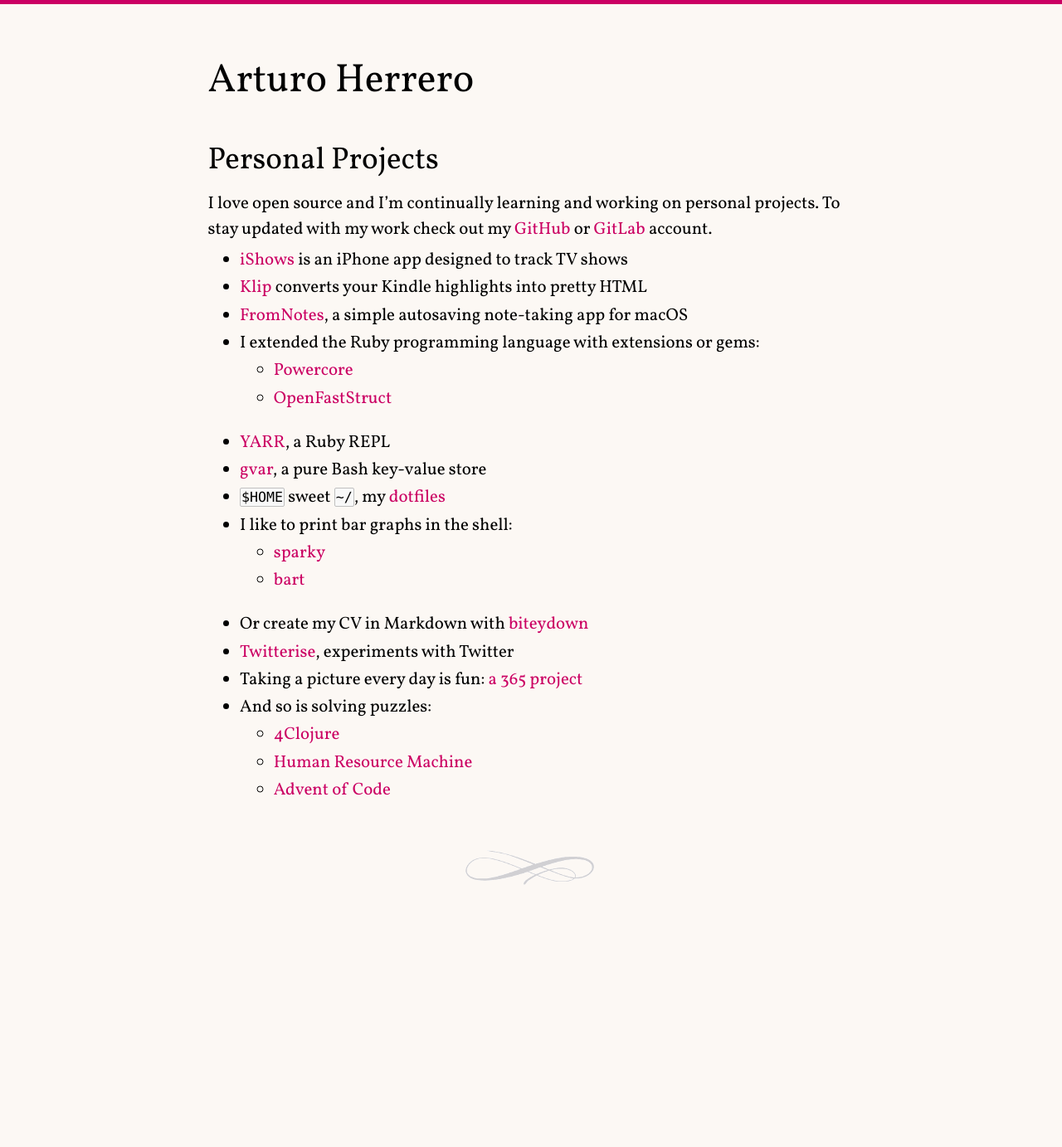
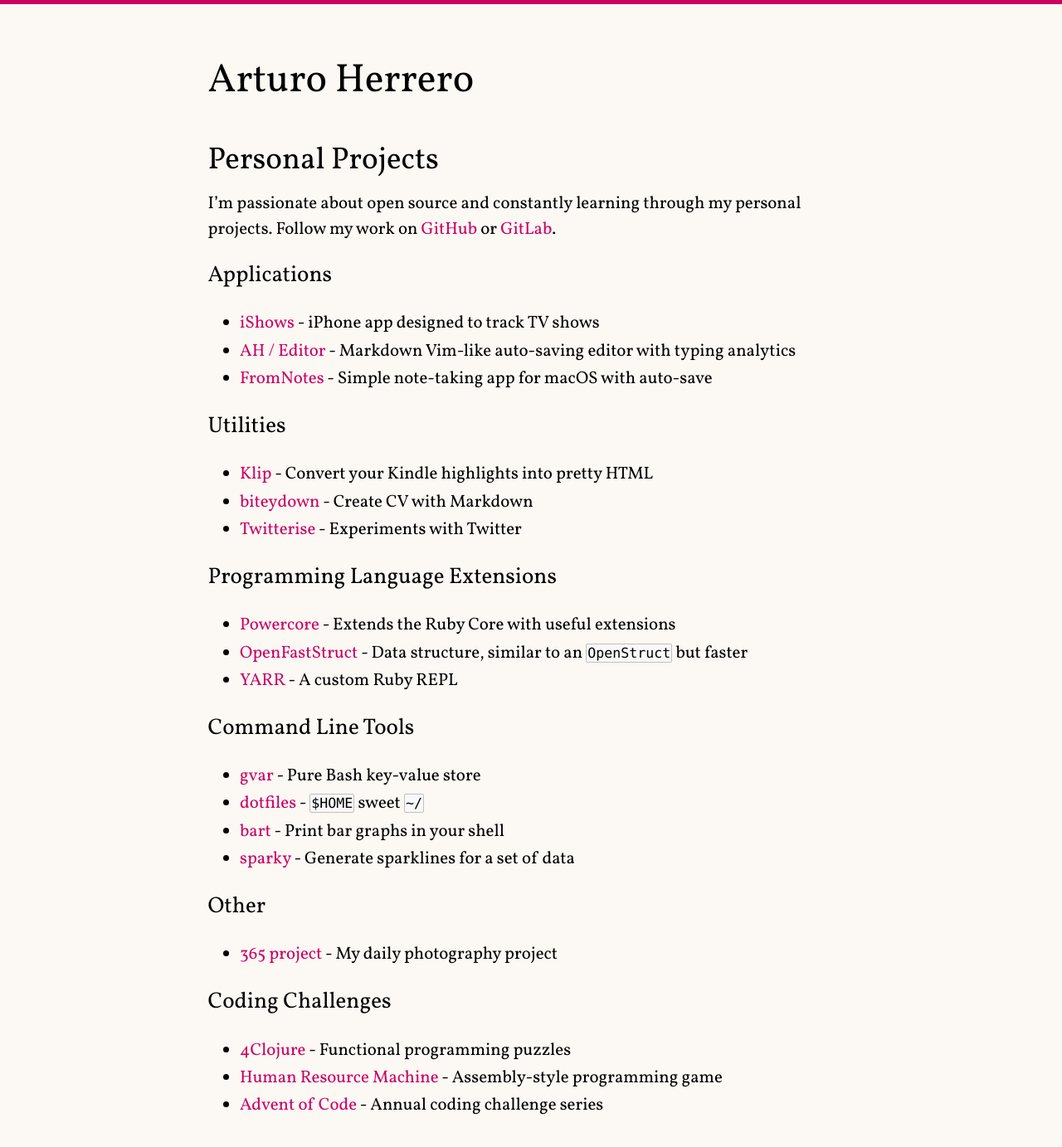
Before and after one commit to arturoherrero/arturoherrero.com, a Jekyll site: the page built from pages/projects.md, in a window 1280 px wide and 1400 px high. Shown: the top 1383 px of the window at 83% size. Built offline with Jekyll 4.4.1, drawn with Linux system fonts in a browser that asks for light colours.

Commit message:
Update projects page

```diff
--- a/pages/projects.md
+++ b/pages/projects.md
@@ -7,29 +7,44 @@
 
 ## {{ page.title }}
 
-I love open source and I'm continually learning and working on personal projects.
-To stay updated with my work check out my [GitHub][1]{:target="_blank" rel="noreferrer" onclick="ga('send', 'event', 'Extra', 'GitHub Click', 'GitHub');"}
-or [GitLab][17]{:target="_blank" rel="noreferrer" onclick="ga('send', 'event', 'Extra', 'GitLab Click', 'GitLab');"} account.
+I'm passionate about open source and constantly learning through my personal projects.
+Follow my work on [GitHub][1]{:target="_blank" rel="noreferrer" onclick="ga('send', 'event', 'Extra', 'GitHub Click', 'GitHub');"}
+or [GitLab][17]{:target="_blank" rel="noreferrer" onclick="ga('send', 'event', 'Extra', 'GitLab Click', 'GitLab');"}.
 
-- [iShows][2] is an iPhone app designed to track TV shows
-- [Klip][18]{:target="_blank" rel="noreferrer"} converts your Kindle highlights into pretty HTML
-- [FromNotes][16]{:target="_blank" rel="noreferrer"}, a simple autosaving note-taking app for macOS
-- I extended the Ruby programming language with extensions or gems:
-    - [Powercore][3]
-    - [OpenFastStruct][4]
-- [YARR][5], a Ruby REPL
-- [gvar][10]{:target="_blank" rel="noreferrer"}, a pure Bash key-value store
-- `$HOME` sweet `~/`, my [dotfiles][11]{:target="_blank" rel="noreferrer"}
-- I like to print bar graphs in the shell:
-    - [sparky][6]{:target="_blank" rel="noreferrer"}
-    - [bart][7]{:target="_blank" rel="noreferrer"}
-- Or create my CV in Markdown with [biteydown][9]{:target="_blank" rel="noreferrer"}
-- [Twitterise][12]{:target="_blank" rel="noreferrer"}, experiments with Twitter
-- Taking a picture every day is fun: [a 365 project][8]{:target="_blank" rel="noreferrer"}
-- And so is solving puzzles:
-    - [4Clojure][13]{:target="_blank" rel="noreferrer"}
-    - [Human Resource Machine][14]{:target="_blank" rel="noreferrer"}
-    - [Advent of Code][15]{:target="_blank" rel="noreferrer"}
+### Applications
+
+- [iShows][2] - iPhone app designed to track TV shows
+- [AH / Editor][19] - Markdown Vim-like auto-saving editor with typing analytics
+- [FromNotes][16]{:target="_blank" rel="noreferrer"} - Simple note-taking app for macOS with auto-save
+
+### Utilities
+
+- [Klip][18]{:target="_blank" rel="noreferrer"} - Convert your Kindle highlights into pretty HTML
+- [biteydown][9]{:target="_blank" rel="noreferrer"} - Create CV with Markdown
+- [Twitterise][12]{:target="_blank" rel="noreferrer"} - Experiments with Twitter
+
+### Programming Language Extensions
+
+- [Powercore][3] - Extends the Ruby Core with useful extensions
+- [OpenFastStruct][4] - Data structure, similar to an `OpenStruct` but faster
+- [YARR][5] - A custom Ruby REPL
+
+### Command Line Tools
+
+- [gvar][10]{:target="_blank" rel="noreferrer"} - Pure Bash key-value store
+- [dotfiles][11]{:target="_blank" rel="noreferrer"} - `$HOME` sweet `~/`
+- [bart][7]{:target="_blank" rel="noreferrer"} - Print bar graphs in your shell
+- [sparky][6]{:target="_blank" rel="noreferrer"} - Generate sparklines for a set of data
+
+### Other
+
+- [365 project][8]{:target="_blank" rel="noreferrer"} - My daily photography project
+
+### Coding Challenges
+
+- [4Clojure][13]{:target="_blank" rel="noreferrer"} - Functional programming puzzles
+- [Human Resource Machine][14]{:target="_blank" rel="noreferrer"} - Assembly-style programming game
+- [Advent of Code][15]{:target="_blank" rel="noreferrer"} - Annual coding challenge series
 
 
 
@@ -48,6 +63,7 @@
 [13]: https://github.com/arturoherrero/4clojure
 [14]: https://github.com/arturoherrero/human-resource-machine
 [15]: https://github.com/arturoherrero/advent-of-code
-[16]: https://gitlab.com/arturoherrero/fromnotes
+[16]: https://gitlab.com/arturoherrero/from-notes
 [17]: https://gitlab.com/arturoherrero
 [18]: https://gitlab.com/arturoherrero/klip
+[19]: /editor/
```
